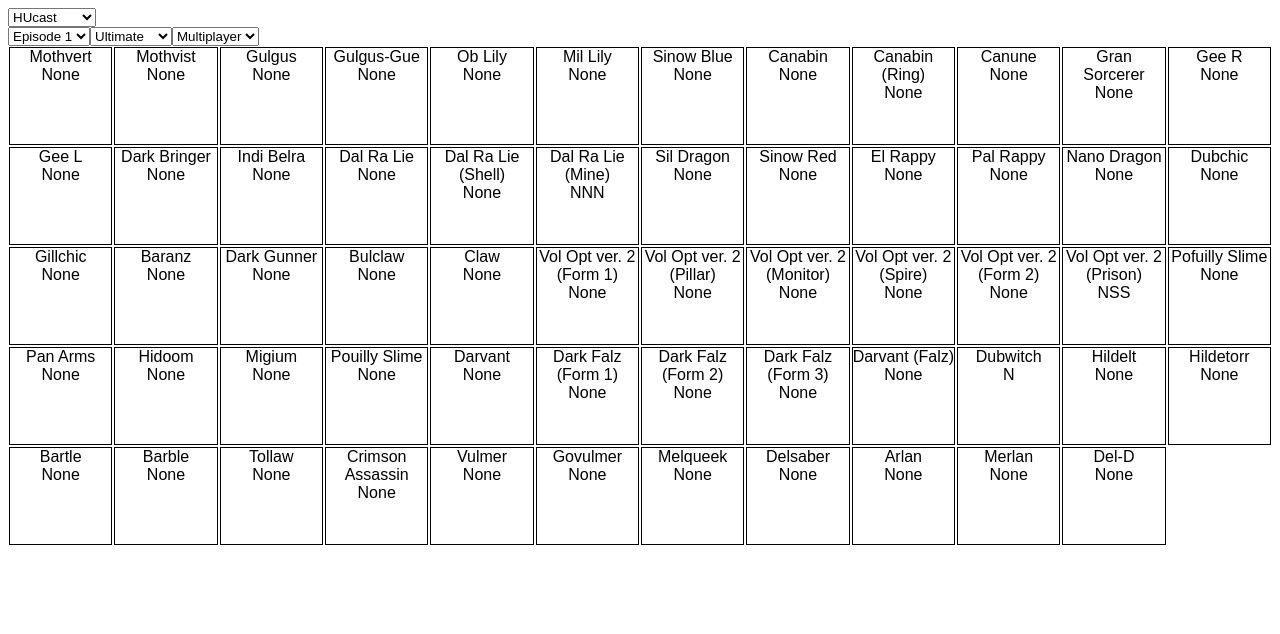
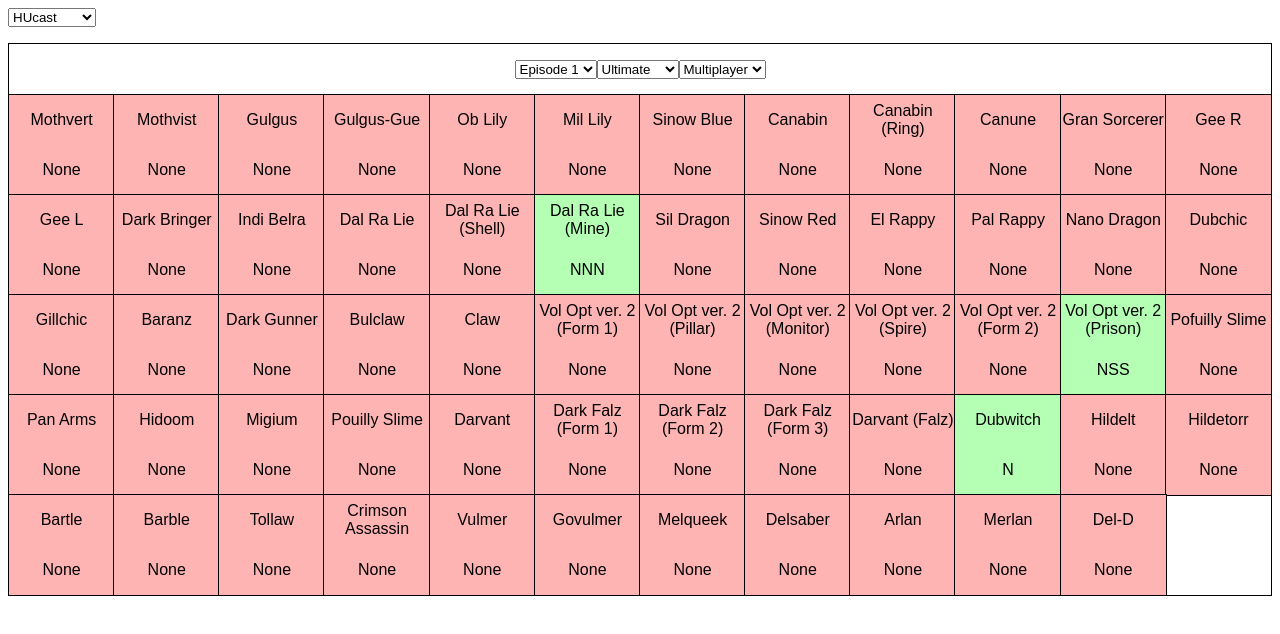
Before and after one commit to jtuu/pso-combokill, a plain HTML site: page index.html in a window 1280 px wide. Drawn offline with Linux system fonts and the light colour scheme.

Commit message:
Improved enemy table style.

```diff
--- a/index.css
+++ b/index.css
@@ -2,14 +2,45 @@ body {
     font-family: sans-serif;
 }
 
-.enemy_table_body {
+* {
+    box-sizing: border-box;
+}
+
+.enemy_table {
+    border: 1px solid black;
+    margin-top: 1em;
+}
+
+.enemy_table > .enemy_table_header {
+    text-align: center;
+    margin: 1em;
+}
+
+.enemy_table > .enemy_table_body {
     display: grid;
     grid-template-columns: repeat(auto-fit, minmax(100px, 1fr));
     grid-auto-rows: 100px;
 }
 
-.enemy_table_body > .enemy_cell {
-    border: 1px solid black;
-    margin: 1px;
-    text-align: center
+.enemy_table > .enemy_table_body > .enemy_cell {
+    outline: 1px solid black;
+    border-collapse: collapse;
+    text-align: center;
+    display: flex;
+    flex-direction: column;
 }
+
+.enemy_table > .enemy_table_body > .enemy_cell > div {
+    flex: 1;
+    display: flex;
+    justify-content: center;
+    align-items: center;
+}
+
+.enemy_table > .enemy_table_body > .enemy_cell.combo_success {
+    background: rgb(180, 255, 180);
+}
+
+.enemy_table > .enemy_table_body > .enemy_cell.combo_fail {
+    background: rgb(255, 180, 180);
+}
--- a/main.js
+++ b/main.js
@@ -153,7 +153,9 @@ function create_select(values, names, default_val) {
 
 function create_enemy_table() {
     const table_container = document.createElement("div");
+    table_container.className = "enemy_table";
     const table_header = document.createElement("div");
+    table_header.className = "enemy_table_header";
     const episode_select = create_select(episodes, episode_names, UI.selected_episode);
     const difficulty_select = create_select(difficulties, difficulty_names, UI.selected_difficulty);
     const mode_select = create_select(game_modes, game_mode_names, UI.selected_game_mode);
@@ -188,8 +190,17 @@ async function update_enemy_table(select_value_key, event) {
         name_el.textContent = enemy.name;
         const combo_el = document.createElement("div");
         const combo = combo_kill(character_data[200], {kind: WEAPON_MECHGUN}, enemy, 100);
+        if (combo === null) {
+            cell.classList.add("combo_fail");
+        } else {
+            cell.classList.add("combo_success");
+        }
         combo_el.textContent = combo_to_string(combo);
-        cell.append(name_el, combo_el);
+        const name_container = document.createElement("div");
+        const combo_container = document.createElement("div");
+        name_container.appendChild(name_el);
+        combo_container.appendChild(combo_el);
+        cell.append(name_container, combo_container);
         table_body.appendChild(cell);
     }
 }
@@ -198,8 +209,8 @@ function create_ui() {
     const control_panel = UI.control_panel = document.createElement("div");
     const character_select = create_select(character_classes, character_names, UI.selected_character);
     const enemy_table = create_enemy_table();
-    control_panel.append(character_select, enemy_table);
-    document.body.appendChild(control_panel);
+    control_panel.appendChild(character_select);
+    document.body.append(control_panel, enemy_table);
 }
 
 function main() {
```
